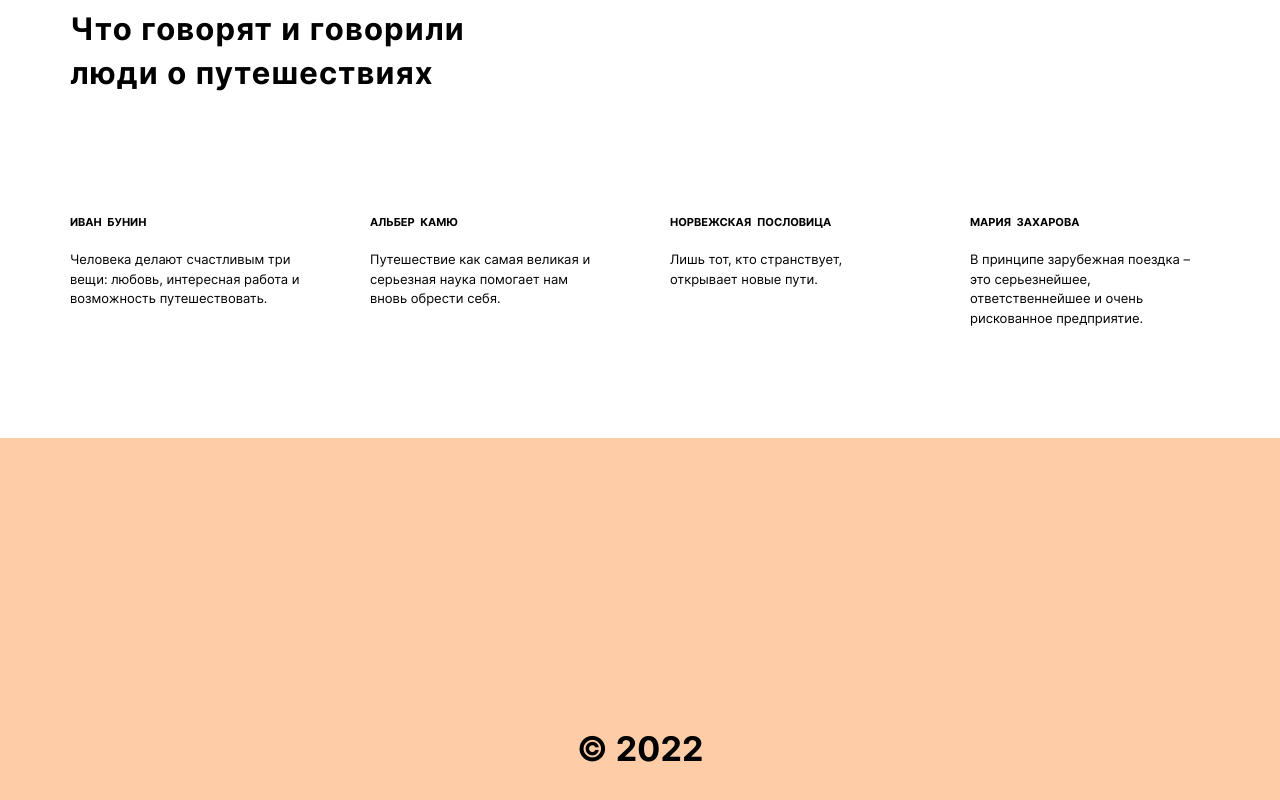
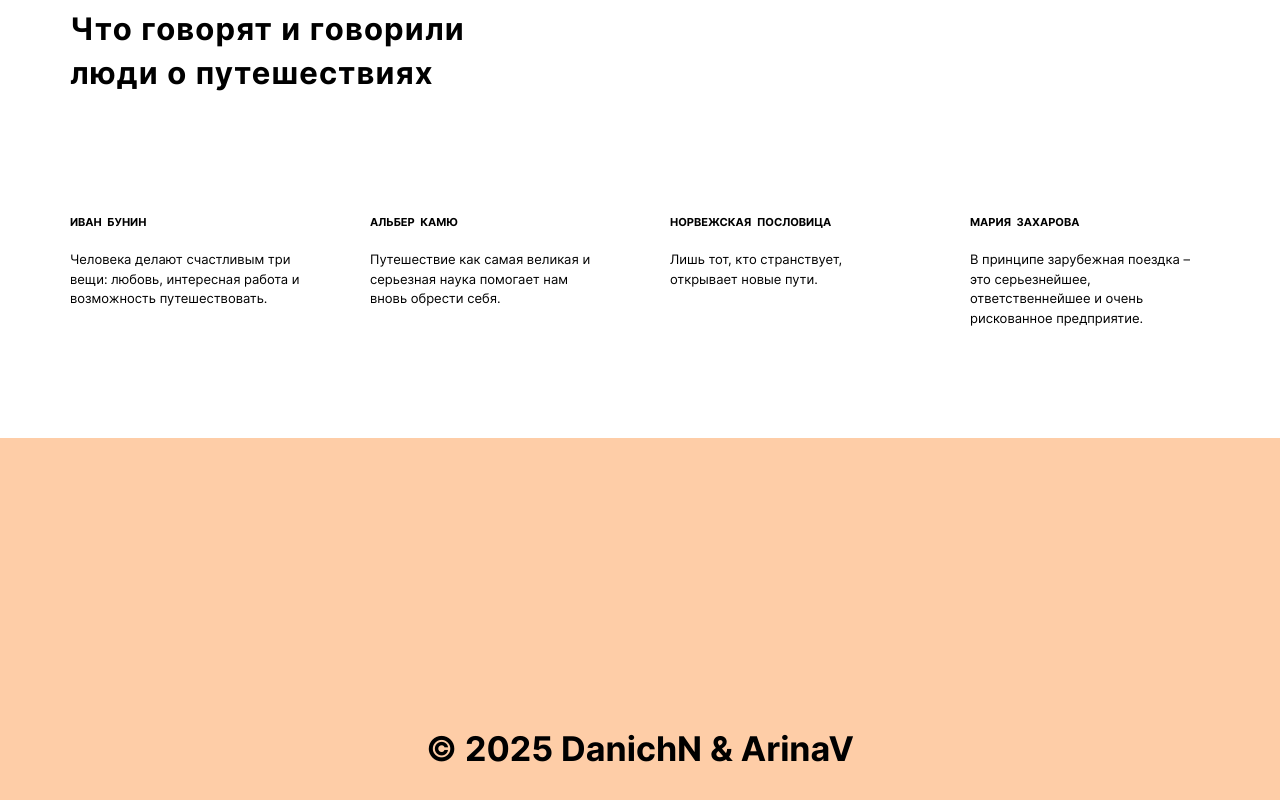
Before and after one commit to NikitaD-ArinaV/teamworkN-A, a plain HTML site: page index.html in a window 1280 px wide. Shown: the part 2409-3209 px from the top of the page. Drawn offline with Linux system fonts and the light colour scheme; files whose address does not match are found by name.

Commit message:
Update index.html

```diff
--- a/index.html
+++ b/index.html
@@ -92,7 +92,7 @@
     </section>
   </main>
   <footer class="footer">
-    <div class="footer__copyright">&copy; 2022</div>
+    <div class="footer__copyright">&copy; 2025 DanichN & ArinaV</div>
   </footer>
 </body>
 </html>
```
